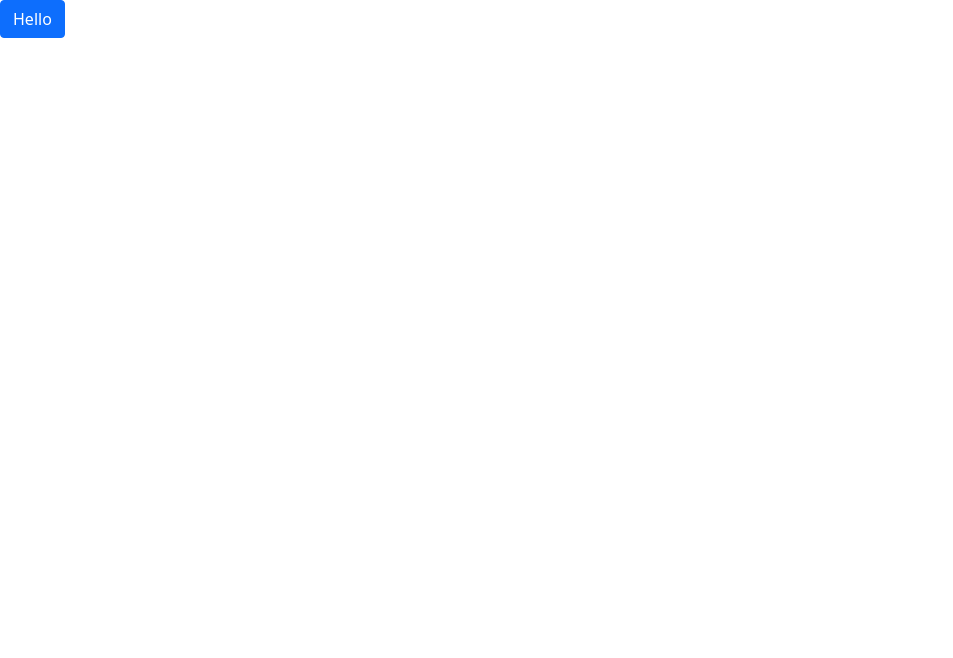
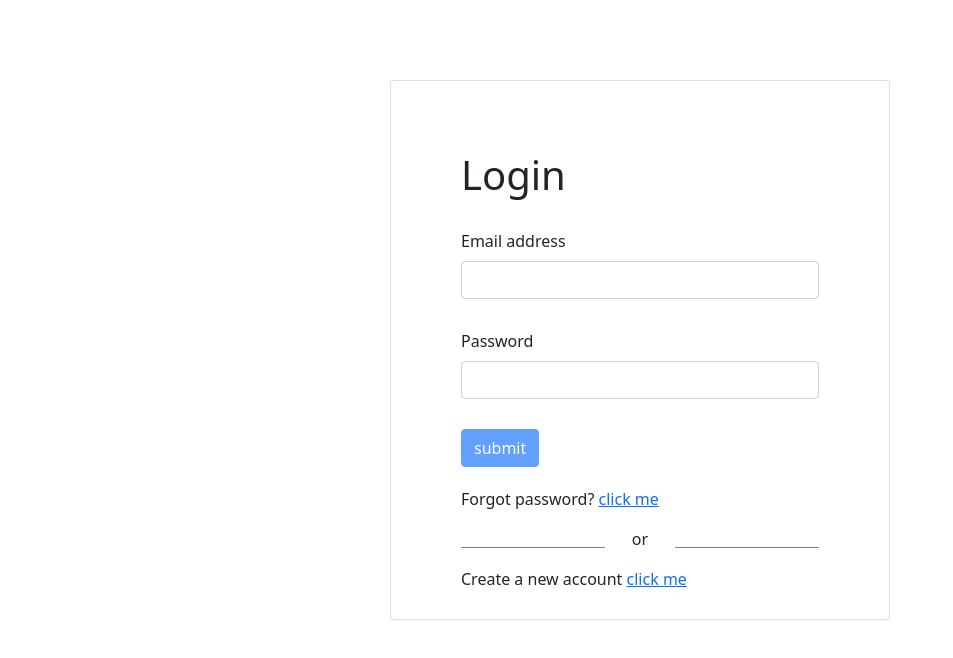
Before and after one commit to kothapallypavan/vsap-frontend, a React (Create React App) app in the folder frontendapp/: page / in a window 1280 px wide. Shown: the top 658 px of the page, without its empty margins (0-953 px from the left). Built offline with nearby package versions, Linux system fonts and the light colour scheme.

Commit message:
Login form
front end only

```diff
--- a/frontendapp/src/components/home.jsx
+++ b/frontendapp/src/components/home.jsx
@@ -1,9 +1,48 @@
-import { Button } from "react-bootstrap";
+import { useState } from "react";
+import { Form,Card, Button } from "react-bootstrap";
 
 const Home = () =>{
+    const [email,setEmail] = useState("")
+    const [password,setPassword] = useState("")
+
+    const cardcss = {
+      height:"540px",
+      padding:"70px",
+      width:"500px",
+      margin:"80px auto",
+    }
+    const mailchange = (e)=>{
+      setEmail(e.target.value);
+    }
+    const passwordchange = (e)=>{
+      setPassword(e.target.value);
+    }
+    const formsubmit = ()=>{
+      console.log(email,password);
+    }
     return (
       <div>
-        <Button variant="primary">Hello</Button>
+        <Card style={cardcss}>
+          <Form>
+            <h1 style={{marginBottom:"30px"}}>Login</h1>
+            <Form.Group>
+              <Form.Label >Email address </Form.Label>
+              <Form.Control onChange={mailchange} style={{marginBottom:"30px"}} type="email"/>
+            </Form.Group>
+            <Form.Group>
+              <Form.Label>Password </Form.Label>
+              <Form.Control onChange={passwordchange} style={{marginBottom:"30px"}} type="password"/>
+            </Form.Group>
+            <Button style={{marginBottom:"20px"}} variant="primary" type="submit"  onClick={formsubmit} disabled={!email || !password}>submit</Button>
+          </Form>
+          <Card.Text>Forgot password? <a href="#">click me</a></Card.Text>
+          <div style={{display: 'flex', flexDirection: 'row', alignItems: 'center'}}>
+            <div style={{flex: 1, height: '1px', backgroundColor: 'grey'}} />
+                <p style={{width: '70px', textAlign: 'center'}}>or</p>
+            <div style={{flex: 1, height: '1px', backgroundColor: 'grey'}} />
+          </div>
+          <Card.Text>Create a new account <a href="signup">click me</a></Card.Text>
+        </Card>
       </div>
       );
 };
```
